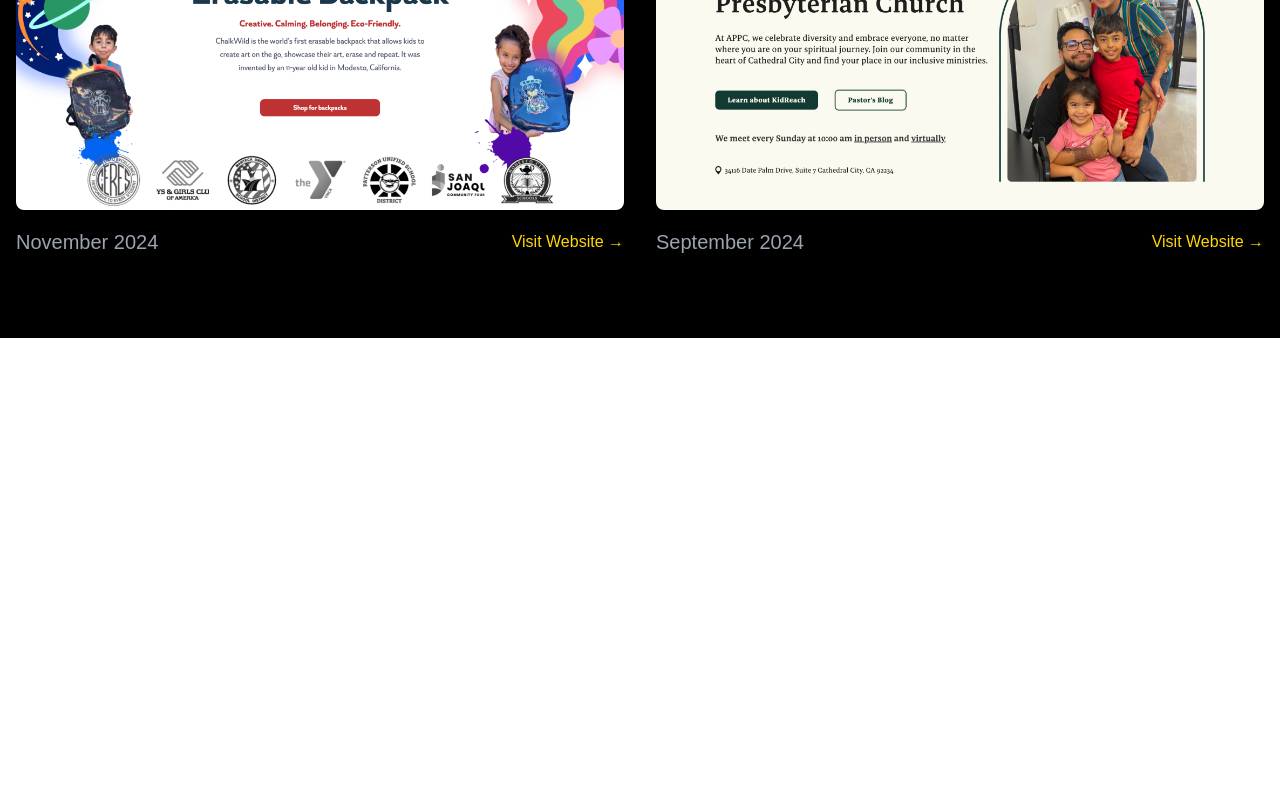
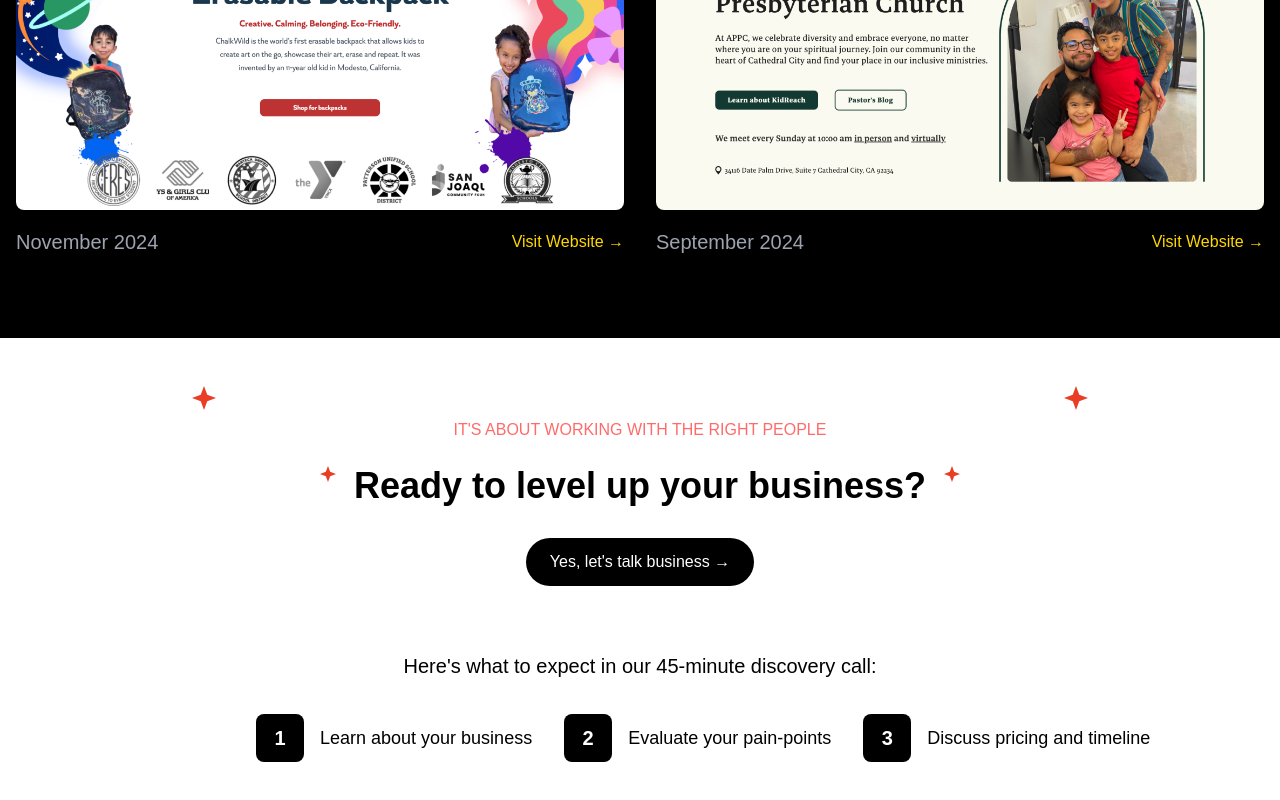
Before and after one commit to Visions-to-Visuals/v2v-website, a Next.js app: page / in a window 1280 px wide. Shown: the part 4840-5640 px from the top of the page. Before the commit the page ends 5178 px from the top, so only its background shows below. Built offline with nearby package versions, Linux system fonts and the light colour scheme.

Commit message:
feat: level up section

```diff
--- a/src/app/page.tsx
+++ b/src/app/page.tsx
@@ -4,6 +4,7 @@ import { UIUXDesign } from '@/components/sections/UIUXDesign'
 import { WebsiteDevelopment } from '@/components/sections/WebsiteDevelopment'
 import { TeamSection } from '@/components/sections/TeamSection'
 import { PortfolioSection } from '@/components/sections/PortfolioSection'
+import { CallToAction } from '@/components/sections/CallToAction'
 
 export default function Home() {
   return (
@@ -14,6 +15,7 @@ export default function Home() {
       <WebsiteDevelopment />
       <TeamSection />
       <PortfolioSection />
+      <CallToAction />
     </>
   )
 }
--- /dev/null
+++ b/src/components/sections/CallToAction.tsx
@@ -0,0 +1,62 @@
+import Image from 'next/image'
+
+interface Step {
+  number: number;
+  title: string;
+}
+
+export function CallToAction() {
+  const steps: Step[] = [
+    { number: 1, title: "Learn about your business" },
+    { number: 2, title: "Evaluate your pain-points" },
+    { number: 3, title: "Discuss pricing and timeline" }
+  ];
+
+  return (
+    <section className="flex flex-col items-center w-full bg-white text-black py-20 relative">
+      {/* Decorative Stars */}
+      <div className="absolute top-12 left-[15%]">
+        <Image src="/assets/Star.svg" alt="" width={24} height={24} />
+      </div>
+      <div className="absolute top-12 right-[15%]">
+        <Image src="/assets/Star.svg" alt="" width={24} height={24} />
+      </div>
+      <div className="absolute top-32 left-[25%]">
+        <Image src="/assets/Star.svg" alt="" width={16} height={16} />
+      </div>
+      <div className="absolute top-32 right-[25%]">
+        <Image src="/assets/Star.svg" alt="" width={16} height={16} />
+      </div>
+
+      <div className="max-w-7xl mx-auto px-4 w-full relative">
+        <div className="flex flex-col items-center text-center">
+          {/* Top Tag */}
+          <span className="text-[#FF6B6B] mb-6">IT'S ABOUT WORKING WITH THE RIGHT PEOPLE</span>
+
+          {/* Main Title */}
+          <h2 className="text-4xl mb-8">Ready to level up your business?</h2>
+
+          {/* CTA Button */}
+          <button className="flex items-center gap-2 bg-black text-white px-6 py-3 rounded-full mb-16">
+            Yes, let's talk business →
+          </button>
+
+          {/* Discovery Call Info */}
+          <p className="mb-8">Here's what to expect in our 45-minute discovery call:</p>
+
+          {/* Steps */}
+          <div className="flex flex-row gap-8 w-full max-w-3xl">
+            {steps.map((step) => (
+              <div key={step.number} className="flex items-center gap-4 flex-1">
+                <span className="flex items-center justify-center w-12 h-12 bg-black text-white text-xl font-bold rounded-lg">
+                  {step.number}
+                </span>
+                <p className="text-lg whitespace-nowrap">{step.title}</p>
+              </div>
+            ))}
+          </div>
+        </div>
+      </div>
+    </section>
+  );
+}
```
Also changed, not shown: public/assets/Star.svg (added).
